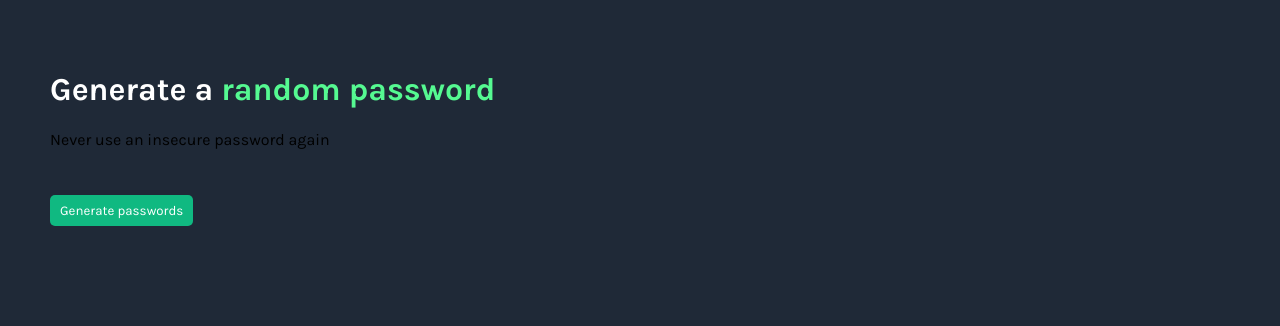
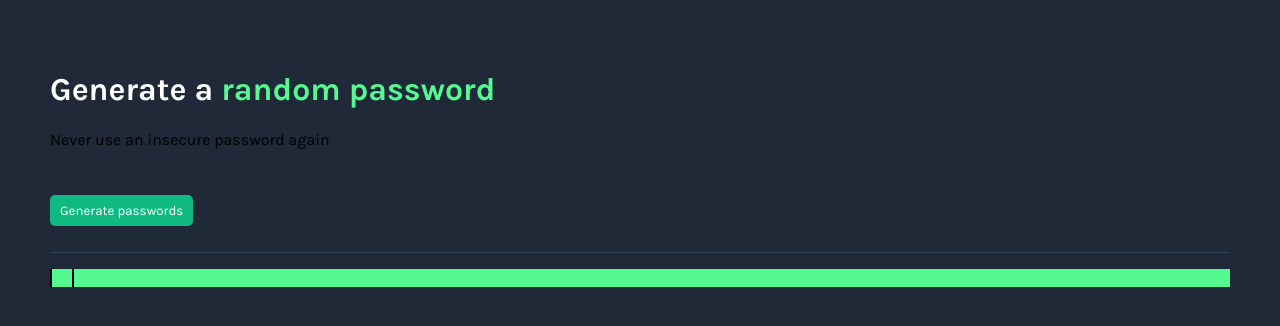
Before and after one commit to jaydenswe/scrimba, a plain HTML site: page password-generator/index.html in a window 1280 px wide. Drawn offline with Linux system fonts and the light colour scheme.

Commit message:
Changing css to match project design

```diff
--- a/password-generator/index.html
+++ b/password-generator/index.html
@@ -21,8 +21,12 @@
         <button id="btn">Generate passwords</button>
         <p id="border"></p>
         <div class="passwords">
-            <p id="password1"></p>
-            <p id="password2"></p>
+            <div class="box1">
+                <p id="password1"></p>
+            </div>
+            <div class="box2">
+                <p id="password2"></p>
+            </div>
         </div>
     </div>
     <script src="main.js"></script>
--- a/password-generator/styles.css
+++ b/password-generator/styles.css
@@ -14,10 +14,6 @@ p {
 .container {
   padding: 50px;
   color: white;
-}
-
-.underline {
-  border-bottom: 1px #2F3E53 solid;
 }
 
 .password-box {
@@ -49,5 +45,16 @@ p {
 }
 
 .passwords {
-  color: #55F991;
+  display: flex;
+  gap: 20px;
+  background-color: #55F991;
 }
+
+
+.box1, .box2 {
+    border: 1px solid black;
+}
+
+#border {
+  border-bottom: 1px #2F3E53 solid;
+}
```
Also changed, not shown: password-generator/main.js (+8 -1 lines).
